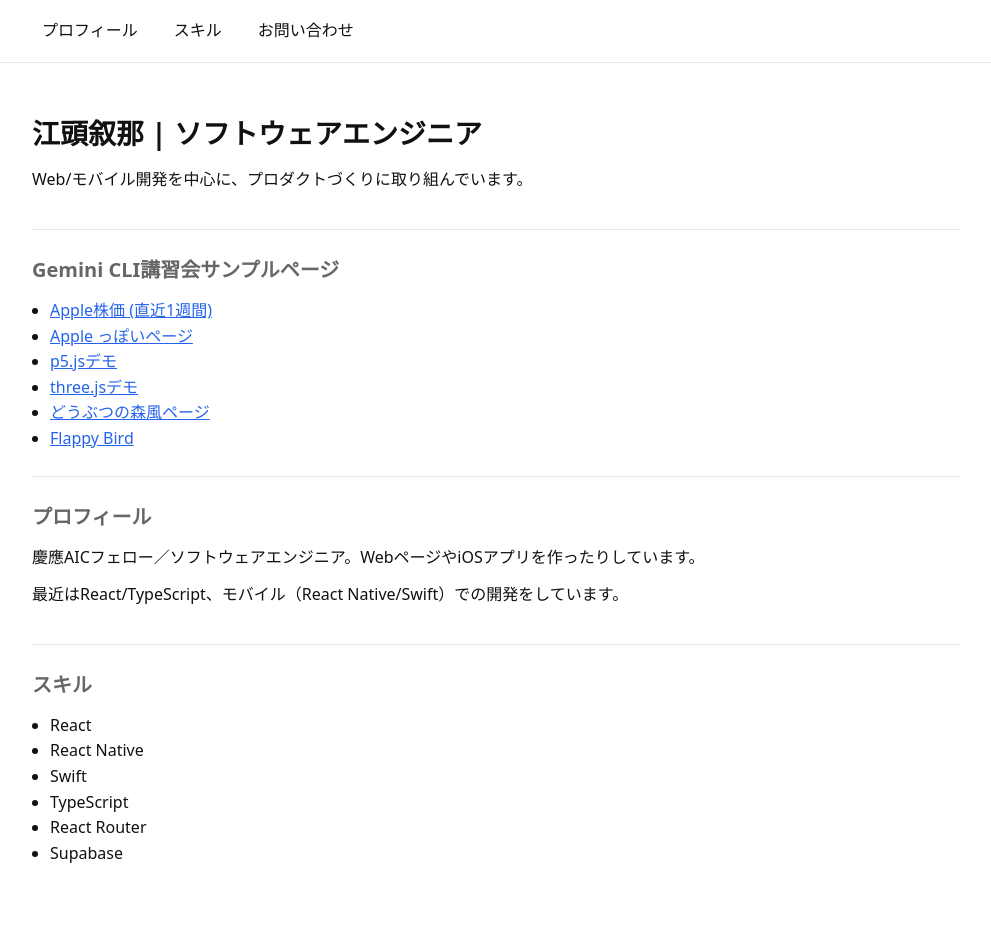
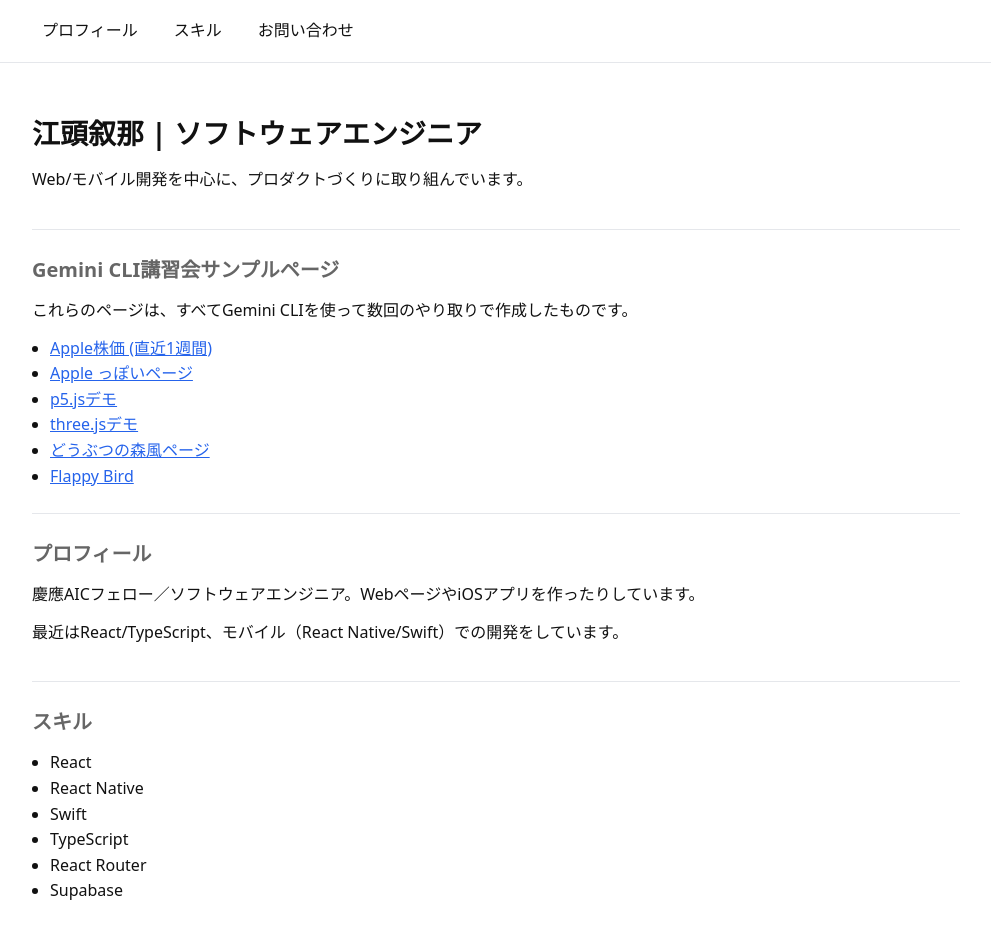
Before and after one commit to JonahEgashira/my-site, a plain HTML site: page index.html in a window 1280 px wide. Shown: the top 931 px of the page, without its empty margins (144-1135 px from the left). Drawn offline with Linux system fonts and the light colour scheme.

Commit message:
feat: Add introductory text to Gemini CLI sample page

```diff
--- a/index.html
+++ b/index.html
@@ -23,6 +23,7 @@
 
         <section id="links">
             <h2>Gemini CLI講習会サンプルページ</h2>
+            <p>これらのページは、すべてGemini CLIを使って数回のやり取りで作成したものです。</p>
             <ul>
                 <li><a href="apple_stock.html">Apple株価 (直近1週間)</a></li>
                 <li><a href="apple_page.html">Apple っぽいページ</a></li>
```
